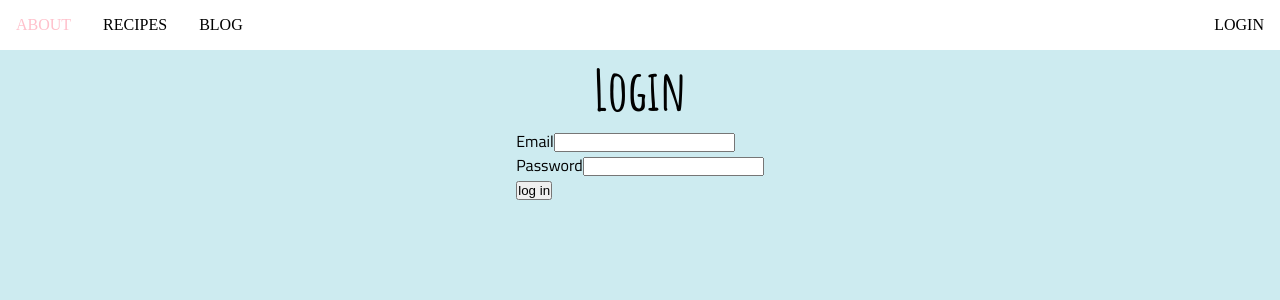
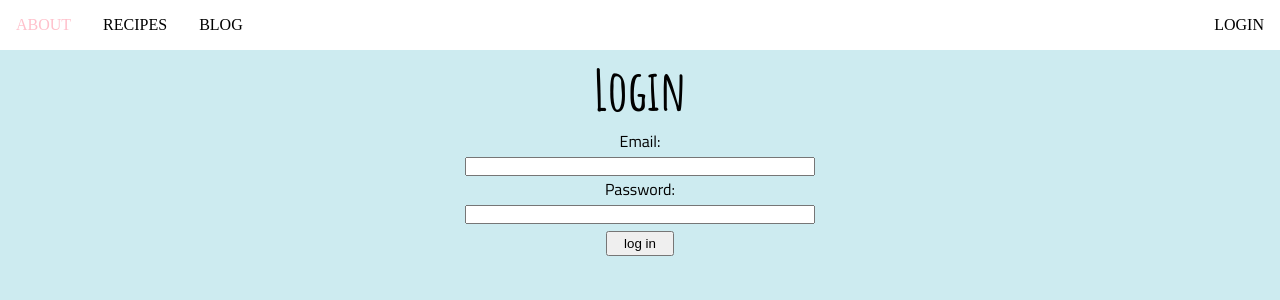
Before and after one commit to davidkerr766/T3A2-client, a React (Create React App) app: page /recipes/1/edit in a window 1280 px wide. Both pictures are taken after a click on the button "LOGIN". Shown: the top 300 px of the page. Built offline with nearby package versions, Linux system fonts and the light colour scheme; no server answers.

Commit message:
about page styled

```diff
--- a/src/components/AboutView.js
+++ b/src/components/AboutView.js
@@ -5,6 +5,8 @@ const About = () => {
     return (
         <div>
             <h1>ABOUT</h1>
+            <img src="https://mern-bucket.s3-ap-southeast-2.amazonaws.com/fruit.webp" alt="fruit and vegetables" width="100%"/>
+            <p id="about">Lorem ipsum dolor sit amet, consectetur adipiscing elit, sed do eiusmod tempor incididunt ut labore et dolore magna aliqua. Ut enim ad minim veniam, quis nostrud exercitation ullamco laboris nisi ut aliquip ex ea commodo consequat. Duis aute irure dolor in reprehenderit in voluptate velit esse cillum dolore eu fugiat nulla pariatur. Excepteur sint occaecat cupidatat non proident, sunt in culpa qui officia deserunt mollit anim id est laborum.</p>
         </div>
     )
 }
--- a/src/components/Blog.js
+++ b/src/components/Blog.js
@@ -3,8 +3,9 @@ import React from 'react'
 const Blog = (props) => {
     const { blogTitle, paragraphs } = props
     return (
-        <div>
+        <div className="content" id="blog">
             {blogTitle && <h2>{blogTitle}</h2>}
+            <div className="text">
             {(paragraphs.length > 0) && <>
                 {paragraphs.map((paragraph, key) => (
                     <React.Fragment key={key}>
@@ -13,6 +14,7 @@ const Blog = (props) => {
                     </React.Fragment>
                 ))}
             </>}
+            </div>
         </div>
     )
 }
--- a/src/components/BlogsView.js
+++ b/src/components/BlogsView.js
@@ -9,7 +9,7 @@ const BlogsView = () => {
   const { blogs, setBlogs, setConfMsg, setErrorMsg, userData } = useContext(UserContext)
 
   return (
-    <div>
+    <div className="browse">
       <h1>BLOG</h1>
       {userData.user && <Link to="blogs/new"><button>Add New Blog Post</button></Link>}
       {blogs && <>
@@ -28,6 +28,7 @@ const BlogsView = () => {
                   if (err.response.data.error) setErrorMsg(err.response.data.error)
               }
             }}>Delete</button></>}
+            <br />
             </React.Fragment>
         ))}
       </>}
--- a/src/components/ChangePassword.js
+++ b/src/components/ChangePassword.js
@@ -23,14 +23,14 @@ const ChangePassword = () => {
     }
 
     return (
-        <div>
+        <div className="browse">
             <h1>Change Password</h1>
             <form onSubmit={submit}>
-                <label htmlFor="oldPass">Old Password</label>
+                <label htmlFor="oldPass">Old Password:</label> <br />
                 <input type="password" id="oldPass" onChange={e => setOldPass(e.target.value)}></input> <br />
-                <label htmlFor="newPass">New Password</label>
+                <label htmlFor="newPass">New Password:</label> <br />
                 <input type="password" id="newPass" onChange={e => setNewPass(e.target.value)}></input> <br />
-                <label htmlFor="newPass2">Confirm Password</label>
+                <label htmlFor="newPass2">Confirm Password:</label> <br />
                 <input type="password" id="newPass2" onChange={e => setNewPass2(e.target.value)}></input> <br />
                 <input type="submit" value="Change Password" />
             </form>
--- a/src/components/ConfirmationMessage.js
+++ b/src/components/ConfirmationMessage.js
@@ -2,7 +2,7 @@ import React from 'react'
 
 const ConfirmationMessage = (props) => {
     return (
-        <div>
+        <div className="message">
             <span>{props.message}</span>
             <button onClick={props.clearMessage}>X</button>
         </div>
--- a/src/components/ErrorMessage.js
+++ b/src/components/ErrorMessage.js
@@ -2,7 +2,7 @@ import React from 'react'
 
 const ErrorMessage = (props) => {
     return (
-        <div>
+        <div className="message" style={{backgroundColor: "#e6a8a8", color: "white"}}>
             <span>{props.message}</span>
             <button onClick={props.clearError}>X</button>
         </div>
--- a/src/components/Login.js
+++ b/src/components/Login.js
@@ -29,12 +29,12 @@ const Login = () => {
     }
 
     return (
-        <div>
+        <div className="browse">
             <h1>Login</h1>
             <form onSubmit={submit}>
-                <label htmlFor="loginEmail">Email</label>
+                <label htmlFor="loginEmail">Email:</label> <br />
                 <input type="text" id="loginEmail" onChange={e => setEmail(e.target.value)}></input> <br />
-                <label htmlFor="loginPassword">Password</label>
+                <label htmlFor="loginPassword">Password:</label> <br />
                 <input type="password" id="loginPassword" onChange={e => setPassword(e.target.value)}></input> <br />
                 <input type="submit" value="log in" />
             </form>
--- a/src/components/Recipe.js
+++ b/src/components/Recipe.js
@@ -4,7 +4,7 @@ const Recipe = (props) => {
     const { recipeTitle, serves, description, ingredients, methods, notes, getURL } = props
 
     return (
-        <div id="recipe">
+        <div className="content">
             {getURL && <img src={getURL} alt={recipeTitle || "Image of completed recipe"} />}
             <div className="text">
             {recipeTitle && <h2>{recipeTitle}</h2>}
--- a/src/style.css
+++ b/src/style.css
@@ -26,8 +26,9 @@ nav {
     min-height: calc(100vh - 3rem);
     margin: auto;
     display: flex;
-    justify-content: center;
     font-family: 'Titillium Web', sans-serif;
+    flex-direction: column;
+    align-items: center;
 }
 
 nav div a,
@@ -48,7 +49,7 @@ nav button {
     border: none;
 }
 
-#recipe {
+.content {
     width: 100%;
     background-color: lightyellow;
     margin: auto;
@@ -61,7 +62,7 @@ ol {
     list-style-position:inside;
 }
 
-#recipe img {
+.content img {
     width: 100%;
     border-radius: 0.5rem 0.5rem 0 0;
 }
@@ -69,6 +70,7 @@ ol {
 .browse {
     max-width: 640px;
     padding: 0 0.5rem;
+    width: 100%;
 }
 
 h1 {
@@ -78,7 +80,7 @@ h1 {
     font-size: 3.5rem;
 }
 
-#main button {
+.browse button {
     padding: 0.2rem 1rem;
     margin-bottom: 0.5rem;
     margin-top:0.2rem;
@@ -87,3 +89,55 @@ h1 {
 .text {
     padding: 0.2rem 0.5rem;
 }
+
+#blog h2 {
+    font-size: 1.8rem;
+    background-color: rgb(218, 218, 192);
+    padding: 0 0.3rem;
+    border-radius: 0.5rem 0.5rem 0 0;
+    text-align: center;
+}
+
+.message {
+    display: flex;
+    justify-content: center;
+    align-items: center;
+    background-color: white;
+    width: 100%;
+    padding: 0.5rem 0;
+}
+
+.message button {
+    margin: 0;
+    border-radius: 50%;
+    margin: 0 0.5rem;
+    padding: 0 0.25rem;
+    border: 0;
+
+}
+
+form {
+    padding: 0 0.5rem;
+    text-align: center;
+    width: 60%;
+    margin: auto;
+}
+
+input[type=text],
+input[type=password],
+textarea {
+    width: 90%;
+}
+
+input[type=submit] {
+    padding: 0.2rem 1rem;
+    margin-top: 0.35rem;
+}
+
+#about {
+    width: 75%;
+    text-align: center;
+    margin: auto;
+    margin-top: 1rem;
+    font-size: 1.2rem;
+}
```
